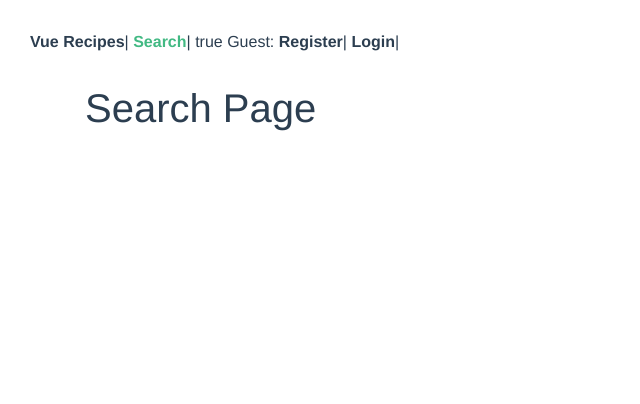
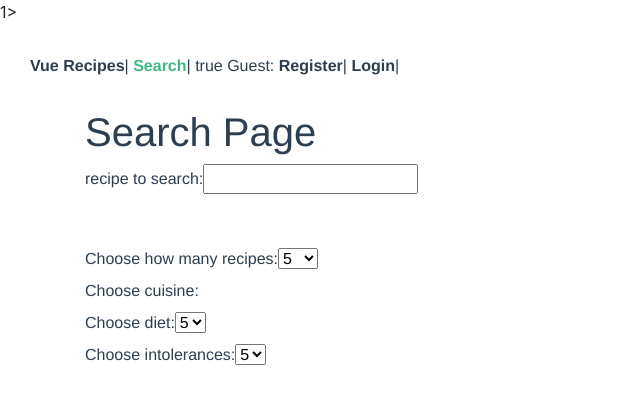
Before and after one commit to Web-Development-Environments-2022/assignment3-3-316179928_316366087, a Vue app: page /#/search in a window 1280 px wide. Shown: the top 404 px of the page, without its empty margins (0-640 px from the left). Built offline with nearby package versions, Linux system fonts and the light colour scheme.

Commit message:
first push + search

```diff
--- a/public/index.html
+++ b/public/index.html
@@ -11,6 +11,7 @@
     <title><%= htmlWebpackPlugin.options.title %></title>
   </head>
   <body>
+    1>
     <noscript>
       <strong
         >We're sorry but <%= htmlWebpackPlugin.options.title %> doesn't work
--- a/src/components/RecipePreviewList.vue
+++ b/src/components/RecipePreviewList.vue
@@ -37,7 +37,7 @@ export default {
     async updateRecipes() {
       try {
         const response = await this.axios.get(
-          this.$root.store.server_domain + "/recipes/random",
+          this.$root.store.server_domain + "/recipes/getRandomRecipes",
           // "https://test-for-3-2.herokuapp.com/recipes/random"
         );
 
--- a/src/pages/LoginPage.vue
+++ b/src/pages/LoginPage.vue
@@ -93,10 +93,10 @@ export default {
     },
     async Login() {
       try {
-
         const response = await this.axios.post(
           // "https://test-for-3-2.herokuapp.com/user/Login",
-          this.$root.store.server_domain +"/Login",
+          //this.$root.store.server_domain+"/Login",
+          "http://127.0.0.1:80" +"/Login",
           // "http://132.72.65.211:80/Login",
           // "http://132.73.84.100:80/Login",
 
--- a/src/pages/RegisterPage.vue
+++ b/src/pages/RegisterPage.vue
@@ -183,11 +183,17 @@ export default {
       try {
         const response = await this.axios.post(
           // "https://test-for-3-2.herokuapp.com/user/Register",
-          this.$root.store.server_domain + "/Register",
+          "http://127.0.0.1:80" + "/Register",
 
           {
             username: this.form.username,
-            password: this.form.password
+            firstname: this.form.firstname,
+            lastname: this.form.lastname,
+            country: this.form.country,
+            password: this.form.password,
+            email: this.form.email,
+            profilePic: this.form.profilePic
+
           }
         );
         this.$router.push("/login");
--- a/src/pages/SearchPage.vue
+++ b/src/pages/SearchPage.vue
@@ -1,5 +1,50 @@
 <template>
   <div class="container">
     <h1 class="title">Search Page</h1>
+    <form action="/action_page.php">
+      <label for="recipe_to_search">recipe to search:</label>
+      <input type="text" id="recipe_to_search" name="recipe_to_search"><br><br>
+      <br>
+      <label for="numberOfRecipes">Choose how many recipes:</label>
+      <select name="numberOfRecipes" id="numberOfRecipes">
+        <option value="5">5</option>
+        <option value="10">10</option>
+        <option value="15">15</option>
+      </select>
+      <br>
+      <label for="cuisine">Choose cuisine:</label>
+
+      <br>
+
+      <label for="diet">Choose diet:</label>
+      <select name="diet" id="diet">
+        <option value="5">5</option>
+      </select>
+      <br>
+      <label for="intolerances">Choose intolerances:</label>
+      <select name="intolerances" id="intolerances">
+        <option value="5">5</option>
+      </select>
+    </form>
   </div>
 </template>
+
+<script>
+//// cuisineVal:
+//"African", "American", "British", "Cajun", "Caribbean", "Chinese", "Eastern European", "European", "French", "German", "Greek", "Indian", "Irish", "Italian", "Japanese", "Jewish", "Korean", "Latin American", "Mediterranean", "Mexican", "Middle Eastern", "Nordic", "Southern", "Spanish", "Thai", "Vietnamese"
+export default {
+  data() {
+    return {
+      recipe: null,
+
+    };
+  },
+
+
+};
+</script>
+
+
+<style scoped>
+
+</style>
--- a/src/store.js
+++ b/src/store.js
@@ -1,8 +1,7 @@
 const state = {
 
-    server_domain: "http://localhost:3000",
+    server_domain: "http://127.0.0.1:80",
 
-    // server_domain: "http://132.72.65.211/",
 
 
 };
```
Also changed, not shown: package.json (+15 -13 lines), 2 other files (tests, documents, lock files or other folders).
